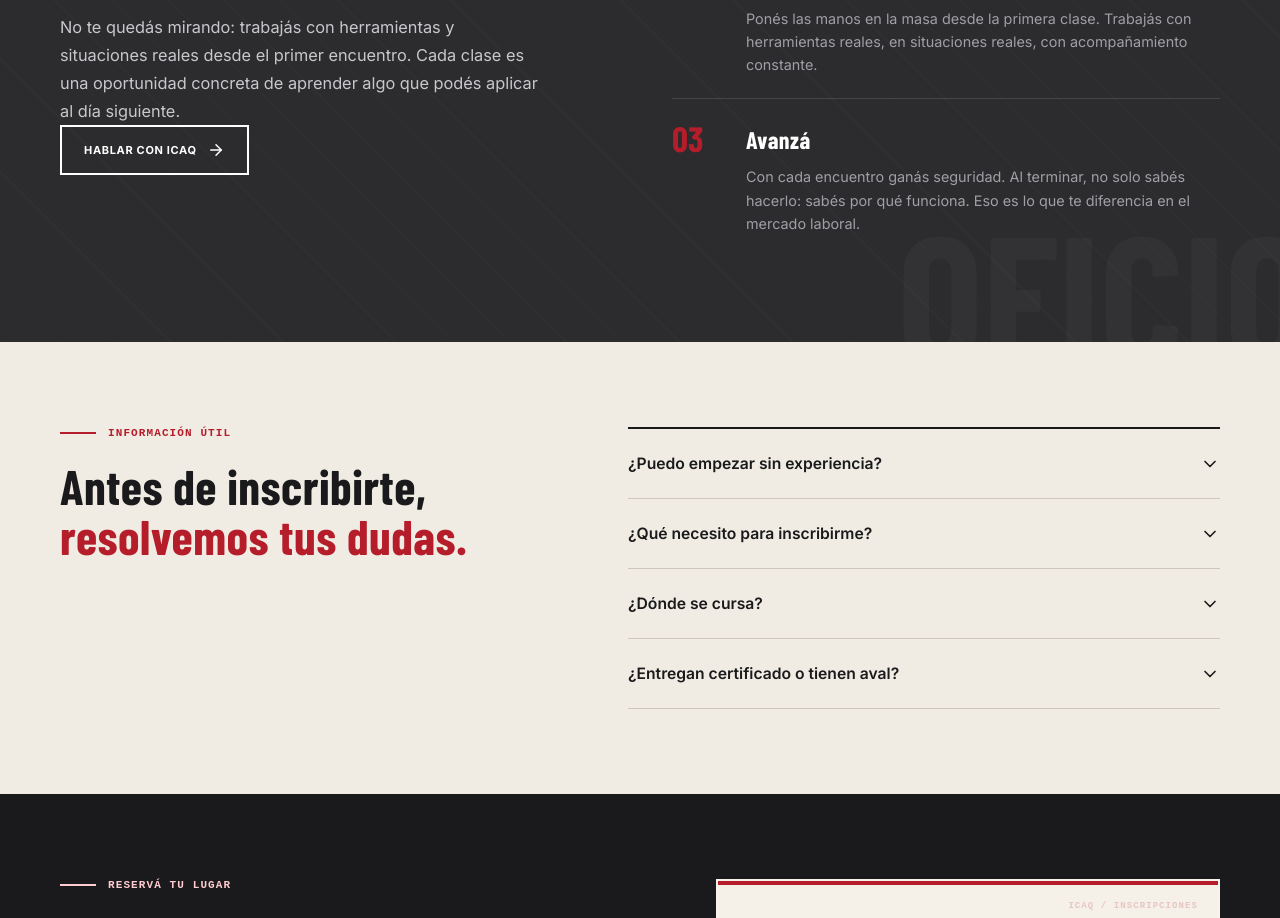
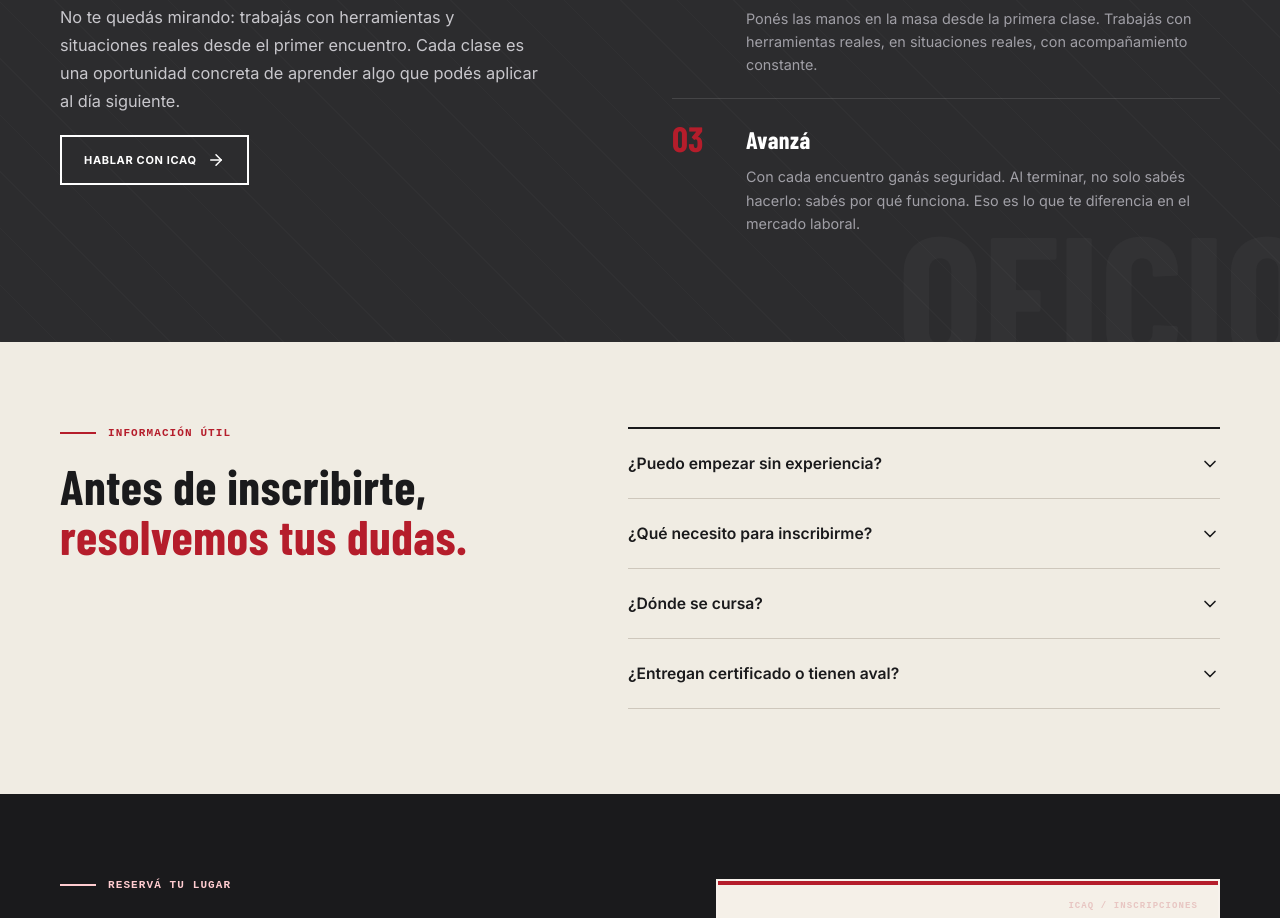
Before and after one commit to TinaDigital/icaq, a Next.js app: page / in a window 1280 px wide. Shown: the part 2842-3760 px from the top of the page. Built offline with nearby package versions, Linux system fonts and the light colour scheme; a web font is replaced by a local one.

Commit message:
ajuste de boton hablar con icaq

```diff
--- a/app/page.tsx
+++ b/app/page.tsx
@@ -454,7 +454,7 @@ export default function Page() {
             <p className="eyebrow light"><span className="eyebrow-line" /> NUESTRA FORMA DE ENSEÑAR</p>
             <h2>La teoría orienta.<br /><em>La práctica transforma.</em></h2>
             <p className="method-text">No te quedás mirando: trabajás con herramientas y situaciones reales desde el primer encuentro. Cada clase es una oportunidad concreta de aprender algo que podés aplicar al día siguiente.</p>
-            <button className="button button-outline" onClick={() => scrollTo('contacto')}>Hablar con ICAQ <ArrowRight size={18} /></button>
+            <button className="button button-outline mt-5" onClick={() => scrollTo('contacto')}>Hablar con ICAQ <ArrowRight size={18} /></button>
           </div>
           <div className="method-steps">
             <div>
```
